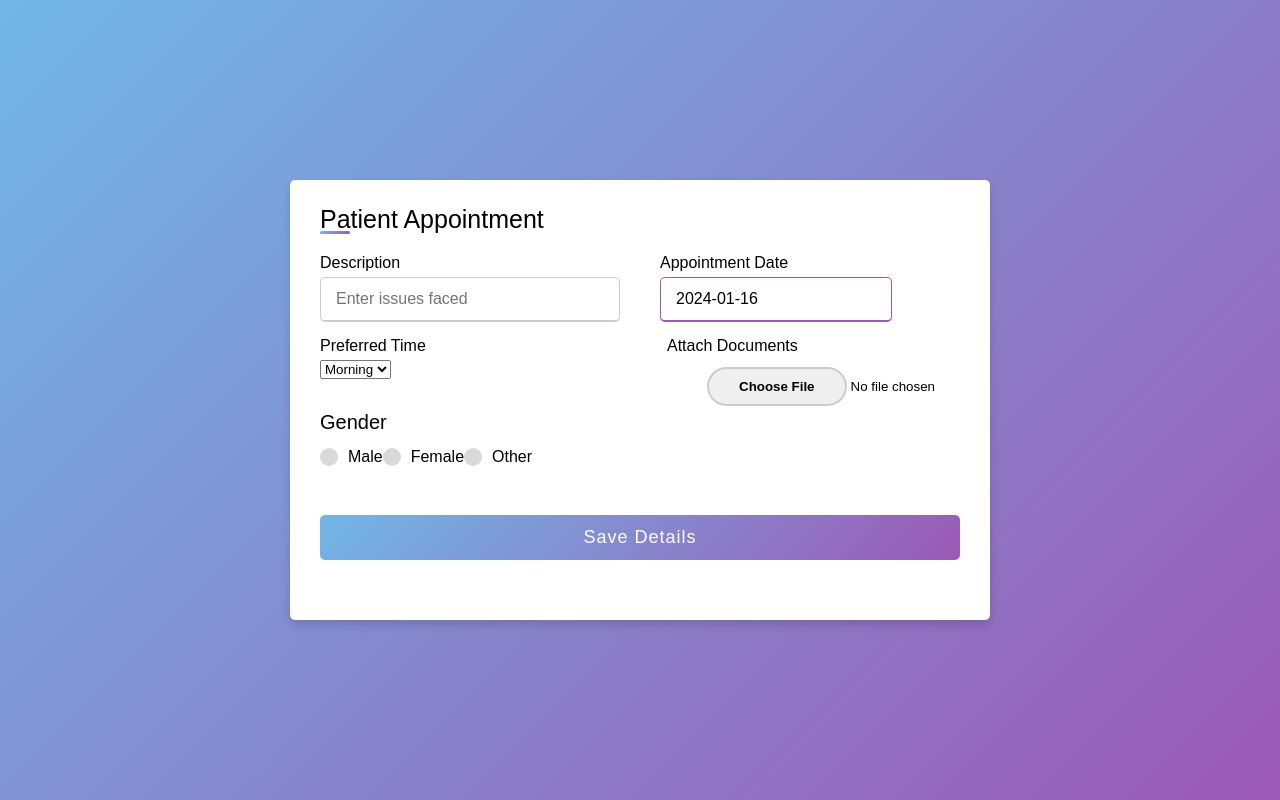
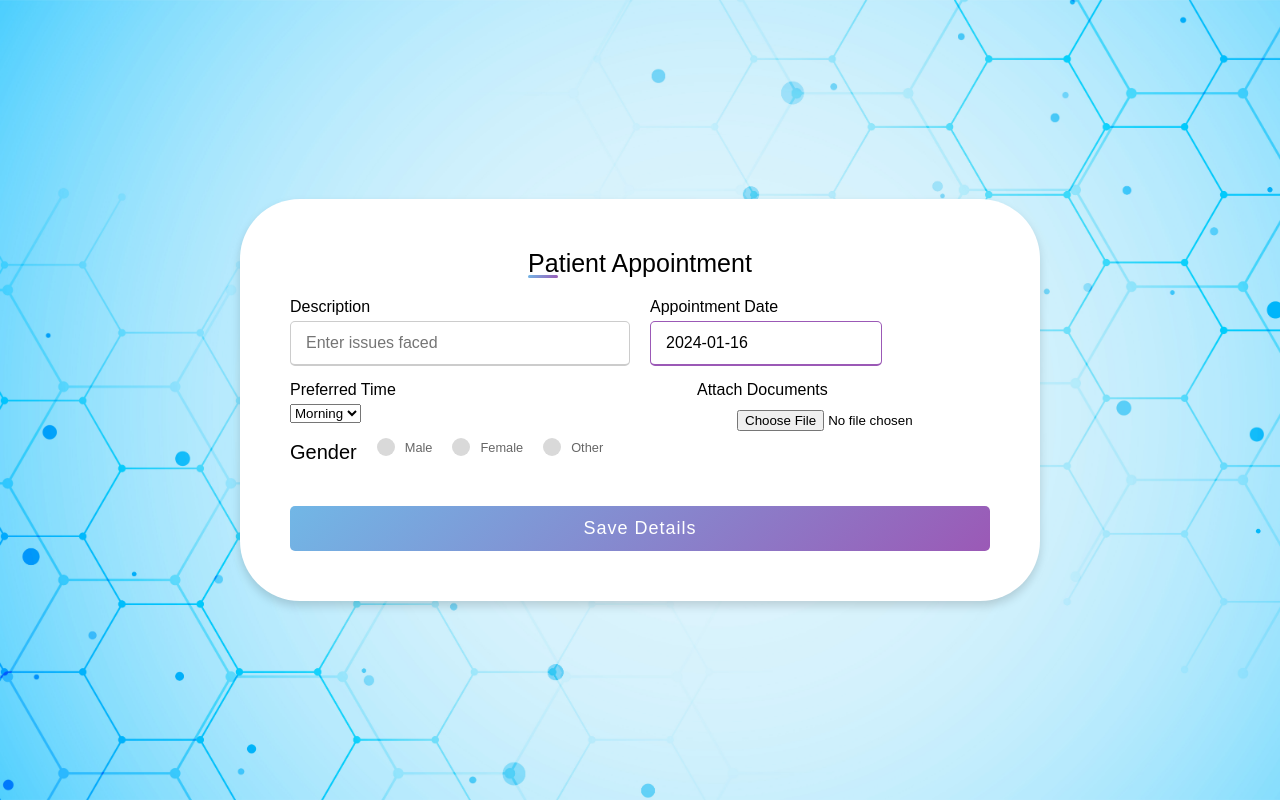
Before and after one commit to ShaneCoelho/MedEase_Frontend, a React (Create React App) app: page /patient-appoint in a window 1280 px wide. Built offline with nearby package versions, Linux system fonts and the light colour scheme.

Commit message:
Edited page

```diff
--- a/src/App.js
+++ b/src/App.js
@@ -8,6 +8,8 @@ import PatientDetails from './pages/patient/PatientDetails/PatientDetails';
 import DoctorDetails from './pages/admin/DoctorDetails/DoctorDetails';
 import ViewDoctor from './pages/patient/ViewDoctors/ViewDoctors';
 import PatientAppoint from './pages/patient/PatientAppoint/PatientAppoint';
+import DoctorList from './pages/patient/dummy/dummy'
+
 
 function App() {
   return (
@@ -23,6 +25,7 @@ function App() {
         <Route path="/doctor-details" element={<DoctorDetails/>}/>
         <Route path="/view-doctor" element={<ViewDoctor/>}/>
         <Route path="/patient-appoint" element={<PatientAppoint/>}/>
+        <Route path="/doctor-list" element={<DoctorList/>}/>
 
 
 
--- a/src/pages/patient/PatientAppoint/StylePatientAppoint.js
+++ b/src/pages/patient/PatientAppoint/StylePatientAppoint.js
@@ -1,38 +1,37 @@
 import styled from "styled-components";
-
 const StylePatientAppoint = styled.section`
-*{
+  * {
     margin: 0;
     padding: 0;
     box-sizing: border-box;
-    font-family: 'Poppins',sans-serif;
+    font-family: 'Poppins', sans-serif;
   }
 
-.pa-body {
   height: 100vh;
   display: flex;
   justify-content: center;
   align-items: center;
-    padding: 10px;
-    background: linear-gradient(135deg, #71b7e6, #9b59b6);
+
+  .container {
+    width: 100%;
+    max-width: 800px;
+    background-color: #fff;
+    padding: 50px;
+    border-radius: 60px;
+    box-shadow: 0 5px 10px rgba(0, 0, 0, 0.15);
+    display: flex;
+    flex-direction: column;
+    align-items: center;
   }
 
-.container {
-    max-width: 700px;
-    width: 100%;
-    background-color: #fff;
-    padding: 25px 30px;
-    border-radius: 5px;
-    box-shadow: 0 5px 10px rgba(0, 0, 0, 0.15);
-}
-
-.container .title {
+  .title {
     font-size: 25px;
     font-weight: 500;
     position: relative;
+    margin-bottom: 20px;
   }
 
-.container .title::before {
+  .title::before {
     content: "";
     position: absolute;
     left: 0;
@@ -43,59 +42,39 @@ const StylePatientAppoint = styled.section`
     background: linear-gradient(135deg, #71b7e6, #9b59b6);
   }
 
-.content form .user-details {
+  .content {
+    display: flex;
+    flex-direction: column;
+    align-items: center;
+    width: 100%;
+  }
+
+  .user-details {
     display: flex;
     flex-wrap: wrap;
     justify-content: space-between;
-    margin: 20px 0 12px 0;
+    margin-bottom: 20px;
+    width: 100%;
   }
 
-form .user-details .input-box {
+  .input-box {
+    width: calc(50% - 10px);
     margin-bottom: 15px;
-    width: calc(100% / 2 - 20px);
   }
 
-form .input-box-2 {
-    input {
+  .input-box-2 input {
     margin-top: 0.7rem;
     margin-bottom: 5px;
     margin-left: 40px;
   }
 
-      input::file-selector-button {
-        font-weight: bold;
-        display: inline-block;
-        margin-left: 0px;
-        margin-top: 0px;
-        color: black;
-        background-color: linear-gradient(135deg, #71b7e6, #9b59b6);
-        padding: 10px 30px;
-        z-index: 1;
-        text-decoration: none;
-        border: 2px solid #ccc;
-        border-radius: 20px;
-        overflow:hidden;
-        transition: color 1s, box-shadow 1s;
-      }
-
-      input::file-selector-button:hover{
-        color: aqua;
-        border: 2px solid purple;
-        box-shadow: 0 0 10px violet;
-        /* transform: scale(0.99); */
-    background: linear-gradient(-135deg, #71b7e6, #9b59b6);
-
-      }
-
-}
-
-form .input-box span.details {
+  .input-box span.details {
     display: block;
     font-weight: 500;
     margin-bottom: 5px;
   }
 
-.user-details .input-box input {
+  .input-box input {
     height: 45px;
     width: 100%;
     outline: none;
@@ -107,30 +86,38 @@ form .input-box span.details {
     transition: all 0.3s ease;
   }
 
-.user-details .input-box input:focus,
-.user-details .input-box input:valid {
+  .input-box input:focus,
+  .input-box input:valid {
     border-color: #9b59b6;
   }
 
-form .gender-details .gender-title {
+  .gender-details {
+    display: flex;
+    flex-wrap: wrap;
+    align-items: center;
+    margin-bottom: 20px;
+  }
+
+  .gender-title {
     font-size: 20px;
     font-weight: 500;
+    margin-right: 20px;
   }
 
-form .category {
+  .category {
     display: flex;
-    width: 80%;
-    margin: 14px 0;
-    justify-content: space-between;
+    align-items: center;
+    margin-bottom: 10px;
   }
 
-form .category label {
+  .category label {
     display: flex;
     align-items: center;
     cursor: pointer;
+    margin-right: 20px;
   }
 
-form .category label .dot {
+  .dot {
     height: 18px;
     width: 18px;
     border-radius: 50%;
@@ -140,23 +127,27 @@ form .category label .dot {
     transition: all 0.3s ease;
   }
 
-#dot-1:checked~.category label .one,
-#dot-2:checked~.category label .two,
-#dot-3:checked~.category label .three {
+  #dot-1:checked ~ .category label .one,
+  #dot-2:checked ~ .category label .two,
+  #dot-3:checked ~ .category label .three {
     background: #9b59b6;
     border-color: #d9d9d9;
   }
 
-form input[type="radio"] {
+  input[type="radio"] {
     display: none;
   }
 
-form .button {
+  .button {
     height: 45px;
-    margin: 35px 0
+    width: 100%;
+    display: flex;
+    justify-content: center;
+    align-items: center;
+    margin-top: 20px;
   }
 
-form .button input {
+  .button input {
     height: 100%;
     width: 100%;
     border-radius: 5px;
@@ -168,40 +159,16 @@ form .button input {
     cursor: pointer;
     transition: all 0.3s ease;
     background: linear-gradient(135deg, #71b7e6, #9b59b6);
+    outline: none;
   }
 
-form .button input:hover {
-    /* transform: scale(0.99); */
+  .button input:hover {
     background: linear-gradient(-135deg, #71b7e6, #9b59b6);
   }
 
-@media(max-width: 584px) {
-    .container {
-        max-width: 100%;
-    }
-
-    form .user-details .input-box {
-        margin-bottom: 15px;
+  @media (max-width: 768px) {
+    .input-box {
       width: 100%;
-    }
-
-    form .category {
-        width: 100%;
-    }
-
-    .content form .user-details {
-        max-height: 300px;
-        overflow-y: scroll;
-    }
-
-    .user-details::-webkit-scrollbar {
-        width: 5px;
-    }
-}
-
-@media(max-width: 459px) {
-    .container .content .category {
-        flex-direction: column;
     }
   }
 `;
--- /dev/null
+++ b/src/pages/patient/dummy/DoctorList.css
@@ -0,0 +1,36 @@
+.doctor-list {
+    display: flex;
+    flex-wrap: wrap;
+    justify-content: space-between;
+  }
+
+  .doctor-card {
+    background-color: #f5f5f5;
+    border-radius: 4px;
+    padding: 16px;
+    box-shadow: 0 2px 4px rgba(0, 0, 0, 0.1);
+    flex: 0 0 calc(33% - 10px);
+    margin-bottom: 16px;
+  }
+
+  .doctor-name {
+    font-size: 1.2rem;
+    font-weight: bold;
+    margin-bottom: 8px;
+  }
+
+  .category {
+    font-size: 0.8rem;
+    color: #666;
+    margin-bottom: 8px;
+  }
+
+  .mobile-no,
+  .ig,
+  .patient-req,
+  .email,
+  .location {
+    font-size: 0.8rem;
+    color: #333;
+    margin-bottom: 4px;
+  }
--- /dev/null
+++ b/src/pages/patient/dummy/dummy.js
@@ -0,0 +1,47 @@
+import React from "react";
+import "./DoctorList.css";
+
+const Doctor = ({ name, category, mobileNo, ig, patientReq, email, location }) => (
+  <div className="doctor-card">
+    <p className="doctor-name">{name}</p>
+    <p className="category">{category}</p>
+    <p className="mobile-no">{mobileNo}</p>
+    <p className="ig">{ig}</p>
+    <p className="patient-req">{patientReq}</p>
+    <p className="email">{email}</p>
+    <p className="location">{location}</p>
+  </div>
+);
+
+const DoctorList = () => {
+  const doctors = [
+    {
+      name: "krish",
+      category: "Physician",
+      mobileNo: "9632587410",
+      ig: "",
+      patientReq: "View Patients",
+      email: "shiva.1000projects@gmail.com",
+      location: "Hyderabad",
+    },
+    {
+      name: "ramesh",
+      category: "Physician",
+      mobileNo: "9052016340",
+      ig: "",
+      patientReq: "Doctors's Req",
+      email: "ramesh@gmail.com",
+      location: "Hyderabad",
+    },
+  ];
+
+  return (
+    <div className="doctor-list">
+      {doctors.map((doctor, index) => (
+        <Doctor key={index} {...doctor} />
+      ))}
+    </div>
+  );
+};
+
+export default DoctorList;
```
Lines whose indentation alone changed are shown as unchanged.
